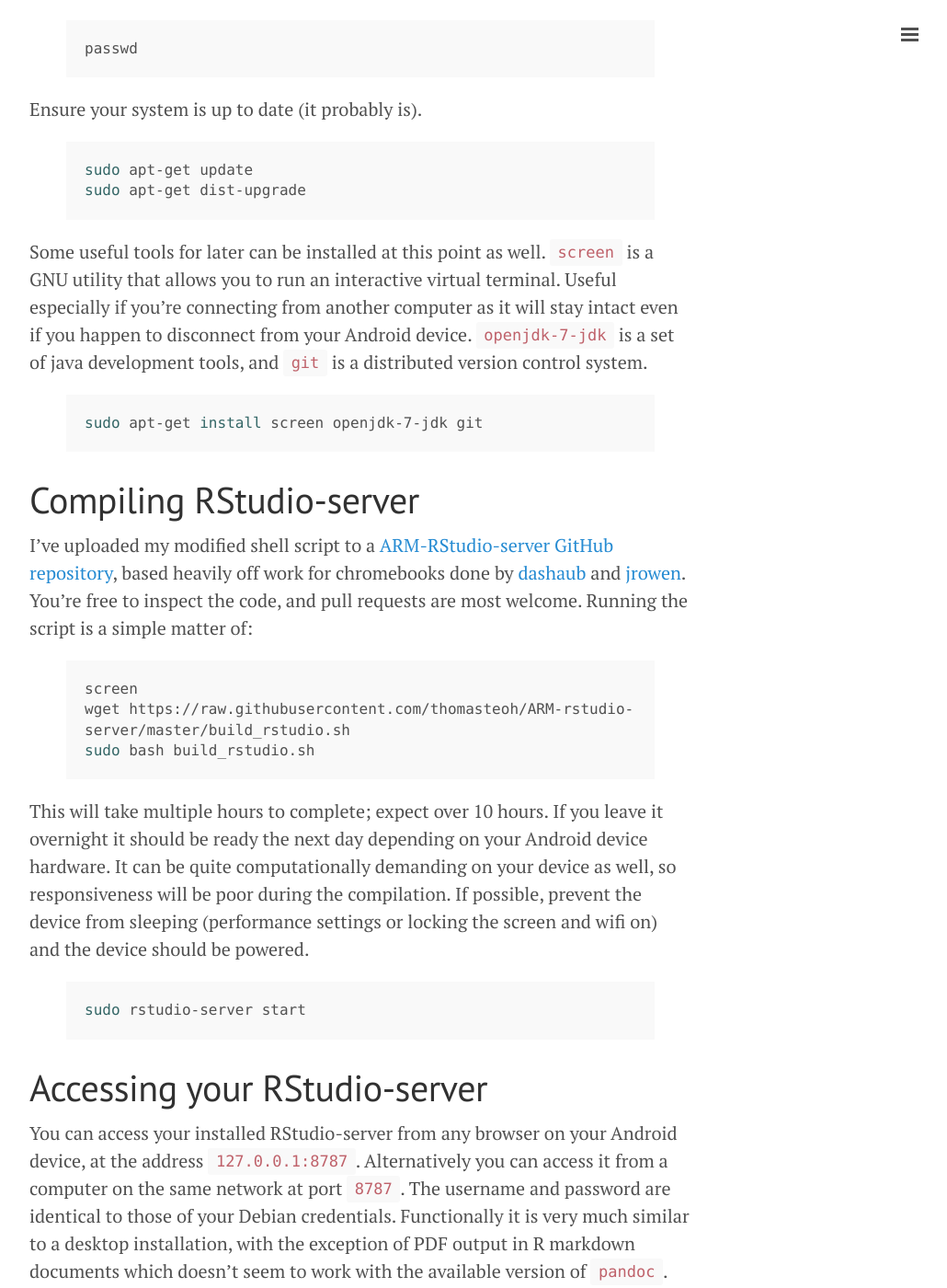
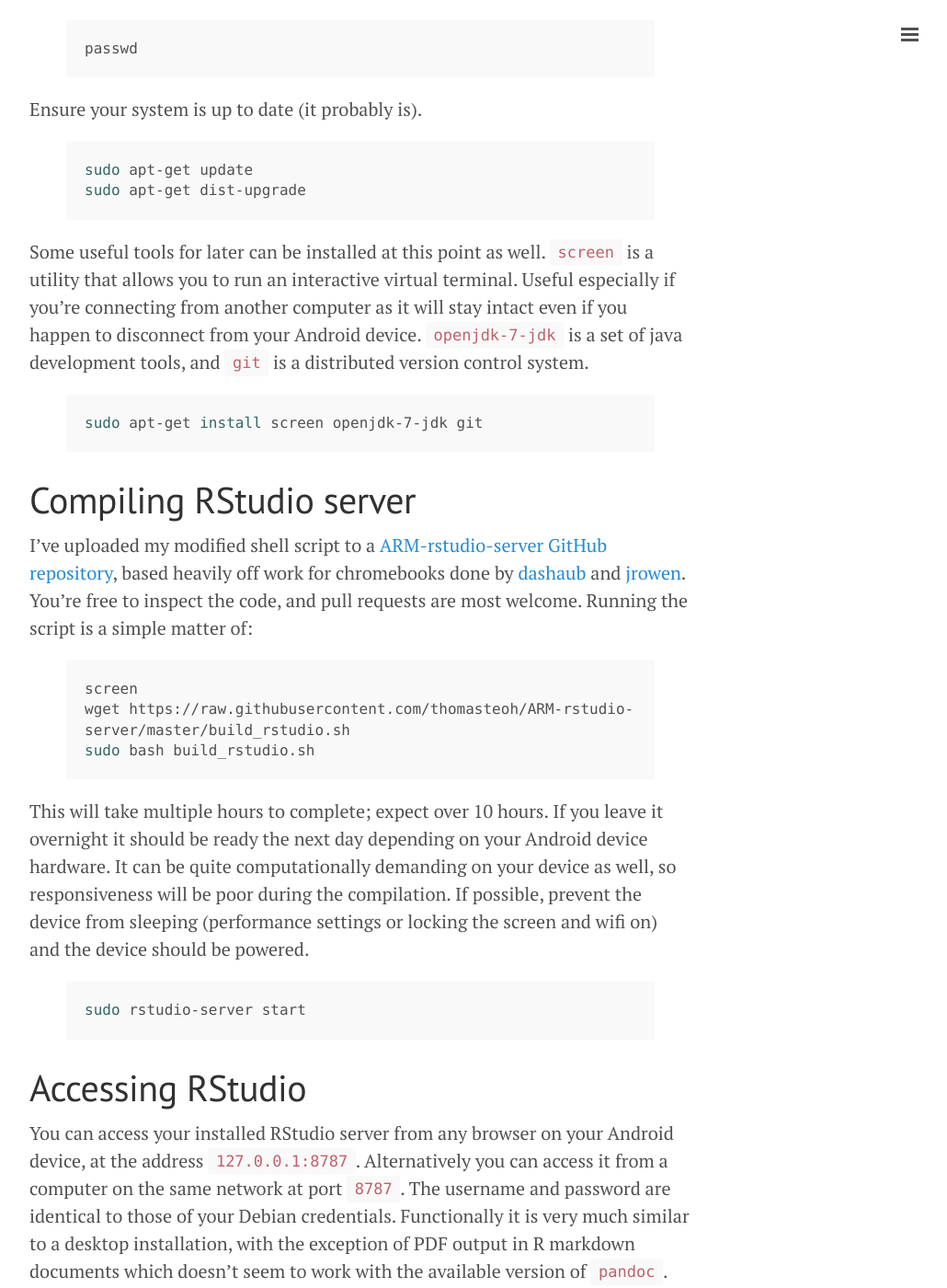
Before and after one commit to thomasteoh/thomasteoh.github.io, a Jekyll site: the page built from _posts/2016-10-20-r-rstudio-mobile-android.md, in a window 1280 px wide and 1400 px high, scrolled down 4825 px. Shown: the whole window at 92% size, without its empty margins (248-1278 px from the left). Built offline with Jekyll 4.4.1, drawn with Linux system fonts in a browser that asks for light colours; comment, search, counter and statistics services are not loaded; some of the changed text lies outside the part shown.

Commit message:
Fixed some typos

```diff
--- a/_posts/2016-10-20-r-rstudio-mobile-android.md
+++ b/_posts/2016-10-20-r-rstudio-mobile-android.md
@@ -34,7 +34,7 @@
 
 Once installed, follow the prompts to set up your Linux container. I'd recommend specififying a minimum of 4Gb of space (approximately the largest amount you can on the Android FAT32 system). As we are installing RStudio-server, you will only really need a command line interface to connect to, so can you can uncheck the graphical environment. The SSH server is important to maintain access to the machine, whether it be directly from your device or through another computer. My settings can be found <a href="{{ site.baseurl }}public/images/2016-10-20-linux-deploy-settings.png">here</a>.
 
-Once done configuring, let Linux Deploy set it up for you. This should take 30 minutes to an hour, and completion is indicated with a "`<< Install`". When started from a stopped state, the status should look like such:
+Once done configuring, let Linux Deploy set it up for you. This should take 30 minutes to an hour, and completion is indicated with a "`<< install`". When started from a stopped state, the status should look like such:
 
 ![Linux Deploy started]({{ site.baseurl }}public/images/2016-10-20-linux-deploy-start.png)
 
@@ -62,16 +62,16 @@
 sudo apt-get dist-upgrade
 {% endhighlight %}
 
-Some useful tools for later can be installed at this point as well. `screen` is a GNU utility that allows you to run an interactive virtual terminal. Useful especially if you're connecting from another computer as it will stay intact even if you happen to disconnect from your Android device. `openjdk-7-jdk` is a set of java development tools, and `git` is a distributed version control system.
+Some useful tools for later can be installed at this point as well. `screen` is a utility that allows you to run an interactive virtual terminal. Useful especially if you're connecting from another computer as it will stay intact even if you happen to disconnect from your Android device. `openjdk-7-jdk` is a set of java development tools, and `git` is a distributed version control system.
 
 {% highlight shell %}
 sudo apt-get install screen openjdk-7-jdk git
 {% endhighlight %}
 
 
-# Compiling RStudio-server
+# Compiling RStudio server
 
-I've uploaded my modified shell script to a <a href="https://github.com/thomasteoh/ARM-rstudio-server">ARM-RStudio-server GitHub repository</a>, based heavily off work for chromebooks done by <a href="https://github.com/dashaub/ARM-RStudio">dashaub</a> and <a href="https://github.com/jrowen/ARM-rstudio-server">jrowen</a>. You're free to inspect the code, and pull requests are most welcome. Running the script is a simple matter of:
+I've uploaded my modified shell script to a <a href="https://github.com/thomasteoh/ARM-rstudio-server">ARM-rstudio-server GitHub repository</a>, based heavily off work for chromebooks done by <a href="https://github.com/dashaub/ARM-RStudio">dashaub</a> and <a href="https://github.com/jrowen/ARM-rstudio-server">jrowen</a>. You're free to inspect the code, and pull requests are most welcome. Running the script is a simple matter of:
 
 {% highlight shell %}
 screen
@@ -86,9 +86,11 @@
 {% endhighlight %}
 
 
-# Accessing your RStudio-server
+# Accessing RStudio
 
-You can access your installed RStudio-server from any browser on your Android device, at the address `127.0.0.1:8787`. Alternatively you can access it from a computer on the same network at port `8787`. The username and password are identical to those of your Debian credentials. Functionally it is very much similar to a desktop installation, with the exception of PDF output in R markdown documents which doesn't seem to work with the available version of `pandoc`.
+You can access your installed RStudio server from any browser on your Android device, at the address `127.0.0.1:8787`. Alternatively you can access it from a computer on the same network at port `8787`. The username and password are identical to those of your Debian credentials. Functionally it is very much similar to a desktop installation, with the exception of PDF output in R markdown documents which doesn't seem to work with the available version of `pandoc`.
 
 ![RStudio Server login]({{ site.baseurl }}public/images/2016-10-20-rstudio-server-login.png)
 ![RStudio Server running on Android]({{ site.baseurl }}public/images/2016-10-20-rstudio-server-running.png)
+
+From there, it's just a matter of installing your favourite packages and accessing your code. For ease of access, you can bookmark the address and pin a shortcut to it to your home screen.
```
